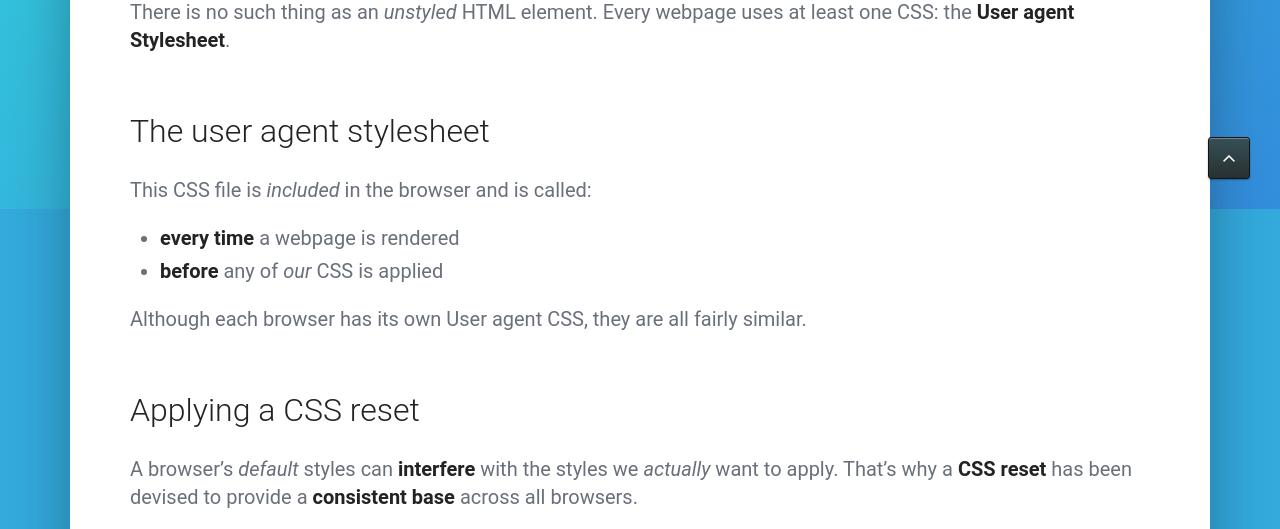
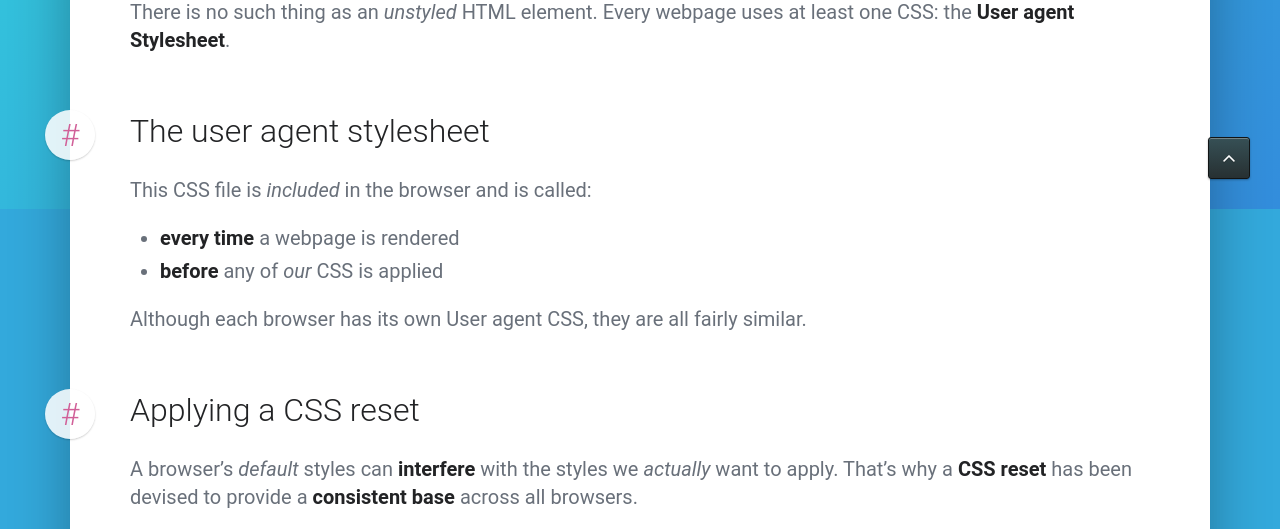
Before and after one commit to jgthms/marksheet, a Jekyll site: the page built from _posts/2015-04-09-css-reset.md, in a window 1280 px wide. Shown: the part 691-1220 px from the top of the page. Built offline with Jekyll 4.4.1, drawn with Linux system fonts in a browser that asks for light colours; nearby versions of some CDN libraries; comment, search, counter and statistics services are not loaded.

Commit message:
Fix page layout include

```diff
--- a/_includes/scripts.html
+++ b/_includes/scripts.html
@@ -5,7 +5,7 @@
 
 <script type="text/javascript" src="/javascript/marksheet.js"></script>
 
-{% if page.route == 'post' %}
+{% if page.layout == 'post' %}
   <script type="text/javascript" src="/javascript/affix.js"></script>
   <script type="text/javascript" src="/javascript/post.js"></script>
 {% endif %}
--- a/_layouts/default.html
+++ b/_layouts/default.html
@@ -9,7 +9,7 @@
       {{ content }}
     </div>
     {% include footer.html %}
-    {% if page.route == 'post' %}
+    {% if page.layout == 'post' %}
       <div id="overlay" class="page-overlay"></div>
       <div class="page-menu">
         {% include table-of-contents.html %}
```
